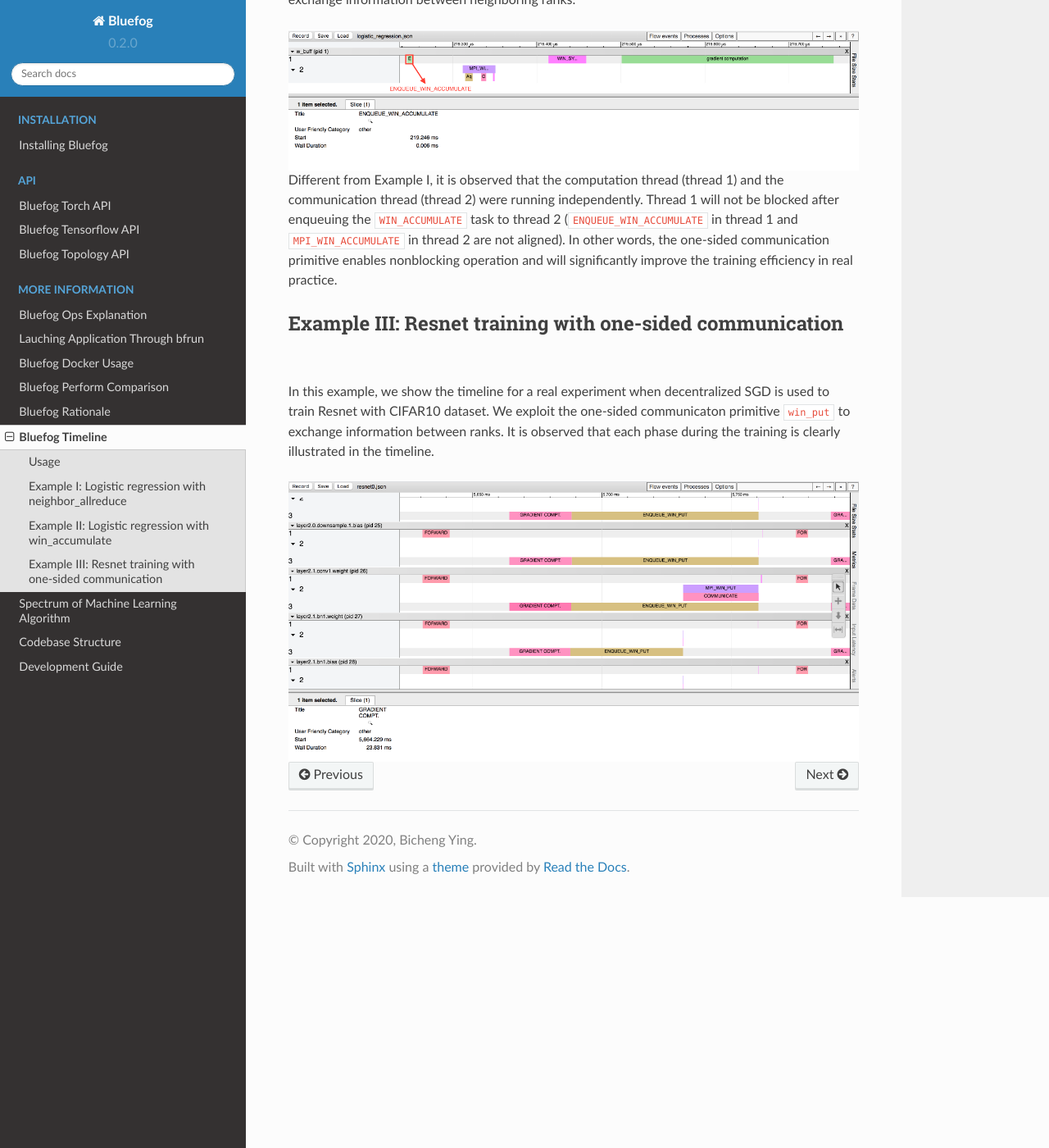
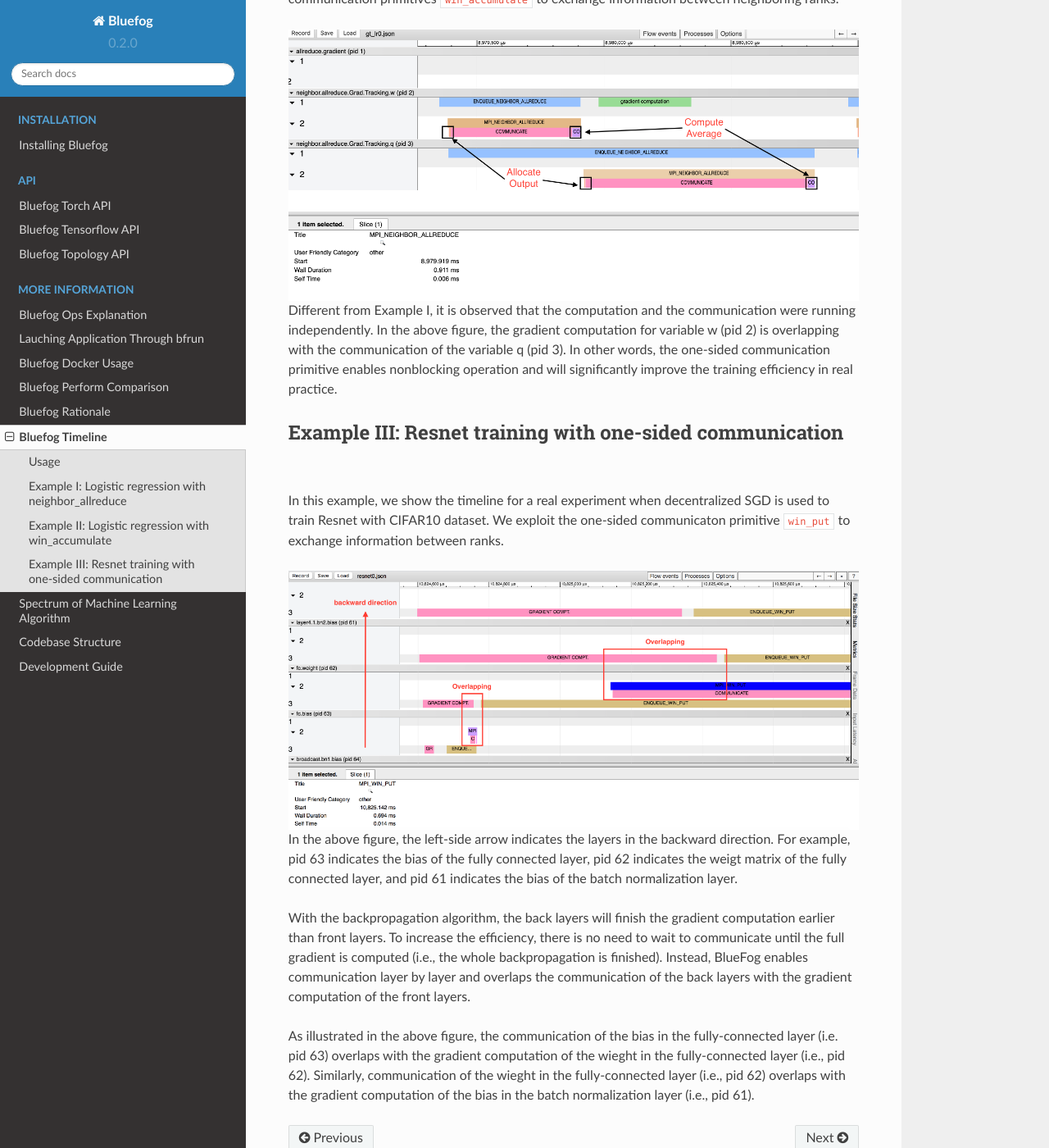
Before and after one commit to Bluefog-Lib/bluefog, a Sphinx documentation site: the page built from docs/timeline.rst, in a window 1280 px wide and 1400 px high, scrolled down 1659 px. Shown: the whole window at 82% size. Built offline with Sphinx 7.4.7 and the Read the Docs theme 2.0.0, drawn with Linux system fonts in a browser that asks for light colours; some of the changed text lies outside the part shown.

Commit message:
revise the timeline docs

```diff
--- a/docs/timeline.rst
+++ b/docs/timeline.rst
@@ -61,18 +61,17 @@ in thread 1 aligns with the end of opeartion ``MPI_NEIGHBOR_ALLREDUCE`` in threa
 
 Example II: Logistic regression with win_accumulate
 ---------------------------------------------------
-In this example, we still show the timeline when running decentralized SGD for
-logistic regression. Different from Example I, we employ the one-sided communication
+In this example, we show the timeline when running gradient tracking (another well-known decentralized
+algorithm) for logistic regression. Different from Example I, we employ the one-sided communication
 primitives ``win_accumulate`` to exchange information between neighboring ranks.
 
-.. image:: ./_static/bf_timeline_example2.png
+.. image:: ./_static/bf_timeline_example2a.png
    :width: 800
    :align: center
 
-Different from Example I, it is observed that the computation thread (thread 1) and
-the communication thread (thread 2) were running independently. Thread 1 will not
-be blocked after enqueuing the ``WIN_ACCUMULATE`` task to thread 2 (``ENQUEUE_WIN_ACCUMULATE`` in
-thread 1 and ``MPI_WIN_ACCUMULATE`` in thread 2 are not aligned). In other words,
+Different from Example I, it is observed that the computation and
+the communication were running independently. In the above figure, the gradient computation for
+variable w (pid 2) is overlapping with the communication of the variable q (pid 3). In other words,
 the one-sided communication primitive enables nonblocking operation and will significantly
 improve the training efficiency in real practice.
 
@@ -80,12 +79,27 @@ Example III: Resnet training with one-sided communication
 ---------------------------------------------------------
 In this example, we show the timeline for a real experiment when decentralized SGD is used to
 train Resnet with CIFAR10 dataset. We exploit the one-sided communicaton primitive ``win_put``
-to exchange information between ranks. It is observed that each phase during the training
-is clearly illustrated in the timeline.
+to exchange information between ranks.
 
-.. image:: ./_static/bf_timeline_example3.png
+.. image:: ./_static/bf_timeline_example3a.png
    :width: 800
    :align: center
 
+In the above figure, the left-side arrow indicates the layers in the backward direction. For
+example, pid 63 indicates the bias of the fully connected layer, pid 62 indicates the weigt matrix
+of the fully connected layer, and pid 61 indicates the bias of the batch normalization layer.
+
+With the backpropagation algorithm, the back layers will finish the gradient computation earlier
+than front layers. To increase the efficiency, there is no need to wait to communicate until the full gradient is computed (i.e.,
+the whole backpropagation is finished). Instead, BlueFog enables communication
+layer by layer and overlaps the communication of the back layers with the gradient computation
+of the front layers.
+
+As illustrated in the above figure, the communication of the bias in the
+fully-connected layer (i.e. pid 63) overlaps with the gradient computation of the wieght in the
+fully-connected layer (i.e., pid 62). Similarly, communication of the wieght in the
+fully-connected layer (i.e., pid 62) overlaps with the gradient computation of the bias in the batch normalization
+layer (i.e., pid 61).
+
 .. _Horovod timeline:  https://github.com/horovod/horovod/blob/master/docs/timeline.rst
 .. _chrome://tracing:  chrome://tracing/
```
Also changed, not shown: docs/_static/bf_timeline_example3a.png (added).
